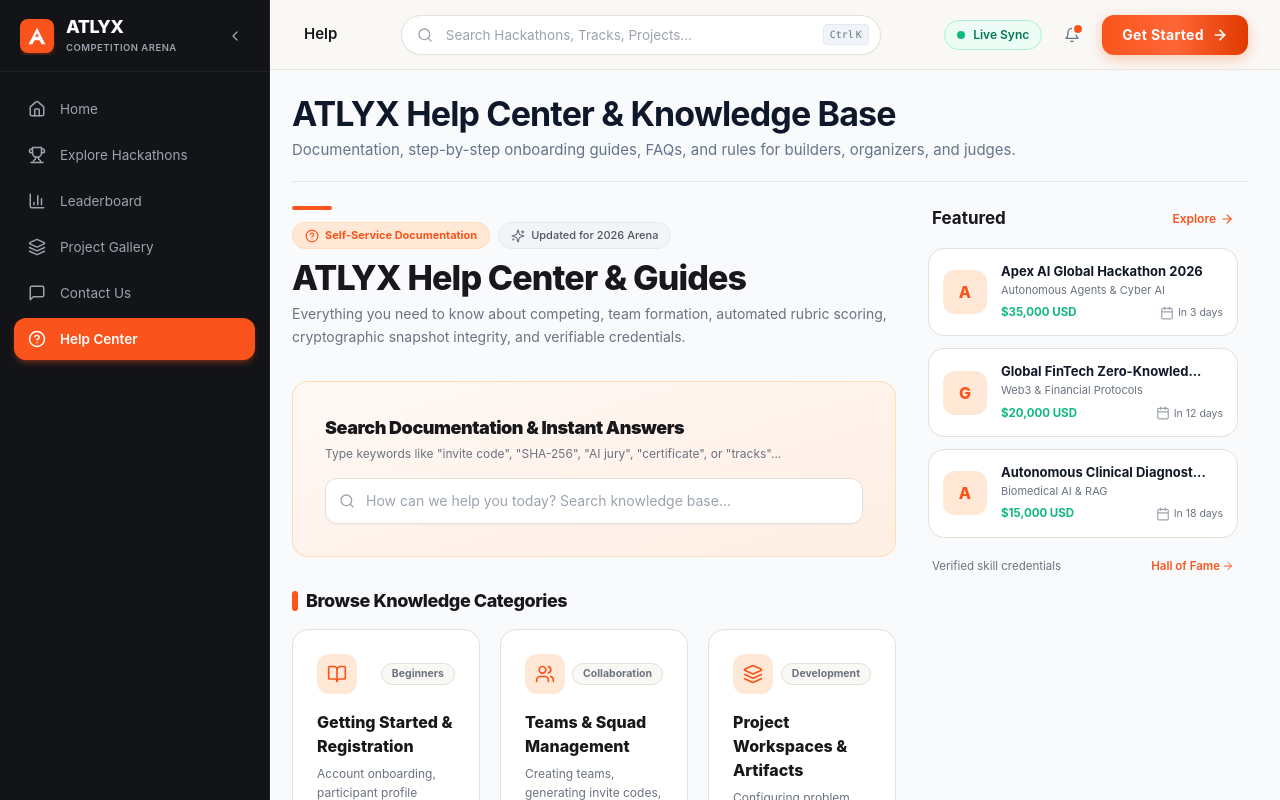
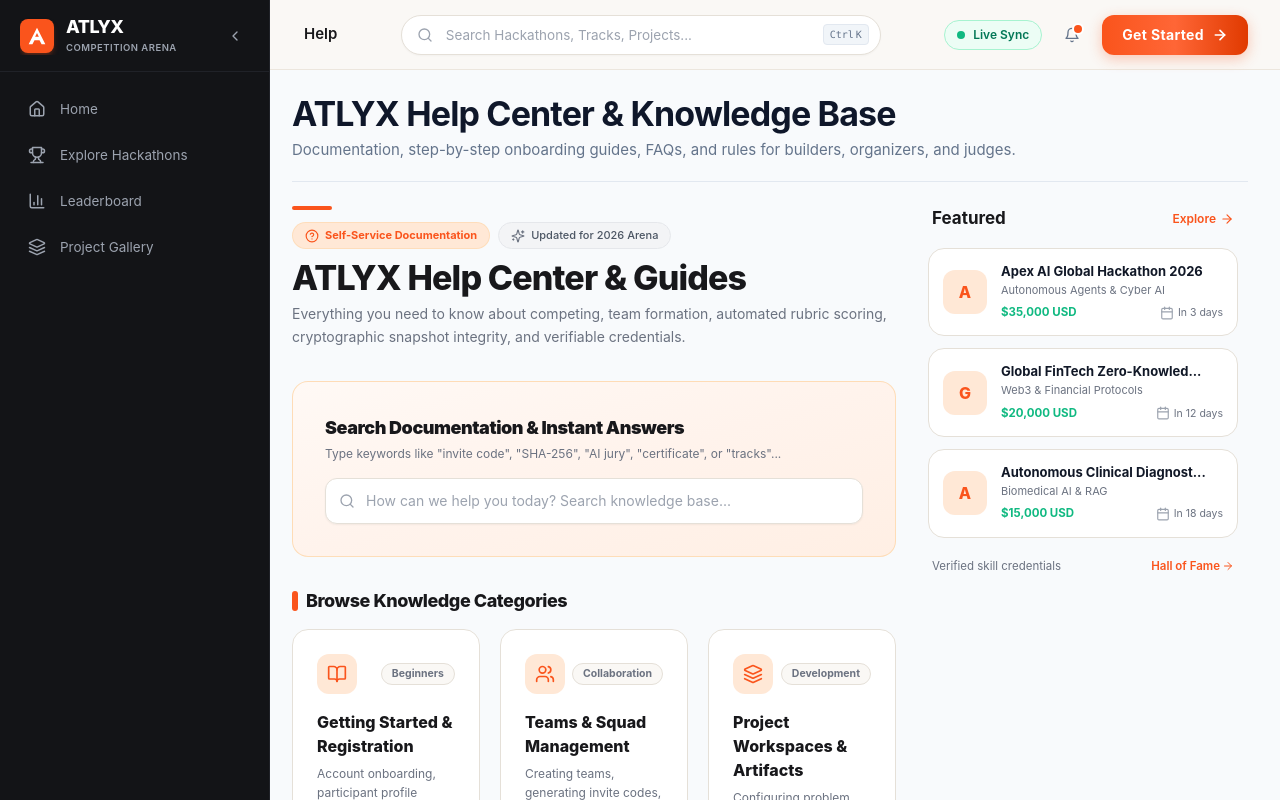
Before and after one commit to GowthamGowri-11/DOGFOOD-HACK-PLATFORM, a Next.js app: page /help in a window 1280 px wide. Shown: the top 800 px of the page. Built offline with nearby package versions, Linux system fonts and the light colour scheme; no server answers.

Commit message:
fix(sidebar): remove clutter nav items from organizer/judge/guest, fix double-active highlight bug

```diff
--- a/src/components/ui/Sidebar.tsx
+++ b/src/components/ui/Sidebar.tsx
@@ -19,7 +19,6 @@ import {
   BarChart3,
   Activity,
   Sliders,
-  Sparkles,
   QrCode,
   ShieldCheck,
   History,
@@ -30,12 +29,7 @@ import {
   Scale,
   Server,
   PieChart,
-  HelpCircle,
-  MessageSquare,
   Vote,
-  Zap,
-  Database,
-  Terminal,
 } from 'lucide-react';
 
 export type UserRole = 'PARTICIPANT' | 'ORGANIZER' | 'JUDGE' | 'ADMIN';
@@ -67,8 +61,6 @@ const GUEST_ITEMS: NavItem[] = [
   { label: 'Explore Hackathons', href: '/hackathons', icon: Trophy },
   { label: 'Leaderboard', href: '/leaderboard', icon: BarChart3 },
   { label: 'Project Gallery', href: '/projects', icon: Layers },
-  { label: 'Contact Us', href: '/contact', icon: MessageSquare },
-  { label: 'Help Center', href: '/help', icon: HelpCircle },
 ];
 
 const PARTICIPANT_ITEMS: NavItem[] = [
@@ -83,8 +75,6 @@ const PARTICIPANT_ITEMS: NavItem[] = [
   { label: 'Vote on Questions', href: '/participant/voting', icon: Vote },
   { label: 'Certificates', href: '/participant/certificates', icon: Award },
   { label: 'My Activity', href: '/participant/activity', icon: Activity },
-  { label: 'Contact Us', href: '/contact', icon: MessageSquare },
-  { label: 'Help Center', href: '/help', icon: HelpCircle },
 ];
 
 const ORGANIZER_ITEMS: NavItem[] = [
@@ -98,19 +88,13 @@ const ORGANIZER_ITEMS: NavItem[] = [
   { label: 'Assignments', href: '/organizer/assignments', icon: Scale },
   { label: 'Rubrics', href: '/organizer/rubrics', icon: Sliders },
   { label: 'Judging', href: '/organizer/judging', icon: Scale },
-  { label: 'Normalization Proof', href: '/organizer/judging/normalization-proof', icon: Zap, badge: 'Proof' },
-  { label: 'AI Jury', href: '/organizer/ai-jury', icon: Sparkles, badge: 'AI' },
   { label: 'Results', href: '/organizer/results', icon: Award },
   { label: 'Attendance', href: '/organizer/attendance', icon: QrCode },
   { label: 'Certificate Management', href: '/organizer/certificates', icon: ShieldCheck, badge: 'Templates' },
   { label: 'Analytics', href: '/organizer/analytics', icon: PieChart },
   { label: 'Community', href: '/organizer/community', icon: Layers },
   { label: 'Track & Question Voting', href: '/organizer/voting', icon: Vote },
-  { label: 'REST Webhooks', href: '/organizer/webhooks', icon: Zap },
-  { label: 'Data Portability & Import', href: '/organizer/portability', icon: Database },
   { label: 'Audit Logs', href: '/organizer/audit', icon: History },
-  { label: 'Contact Us', href: '/contact', icon: MessageSquare },
-  { label: 'Help Center', href: '/help', icon: HelpCircle },
 ];
 
 const JUDGE_ITEMS: NavItem[] = [
@@ -120,11 +104,8 @@ const JUDGE_ITEMS: NavItem[] = [
   { label: 'Pending Evaluations', href: '/judge/evaluations', icon: FileCheck },
   { label: 'Completed Evaluations', href: '/judge/completed', icon: ShieldCheck },
   { label: 'Pairwise Judging', href: '/judge/pairwise', icon: Scale, badge: 'Gavel' },
-  { label: 'Normalization Proof', href: '/organizer/judging/normalization-proof', icon: Zap },
   { label: 'Leaderboard', href: '/leaderboard', icon: Award },
   { label: 'My Credential', href: '/judge/credential', icon: ShieldCheck },
-  { label: 'Contact Us', href: '/contact', icon: MessageSquare },
-  { label: 'Help Center', href: '/help', icon: HelpCircle },
 ];
 
 const ADMIN_ITEMS: NavItem[] = [
@@ -235,7 +216,17 @@ export const Sidebar: React.FC<SidebarProps> = ({
               const isActive =
                 item.href === '/'
                   ? pathname === '/'
-                  : pathname === item.href || (pathname.startsWith(item.href) && item.href !== '/');
+                  : pathname === item.href ||
+                    (item.href !== '/' &&
+                      pathname.startsWith(item.href) &&
+                      (pathname[item.href.length] === '/' || pathname[item.href.length] === undefined) &&
+                      // Prevent parent matching child: only match if no deeper sidebar item covers this path
+                      !navItems.some(
+                        (other) =>
+                          other.href !== item.href &&
+                          other.href !== '/' &&
+                          pathname === other.href
+                      ));
 
               return (
                 <Link
```
